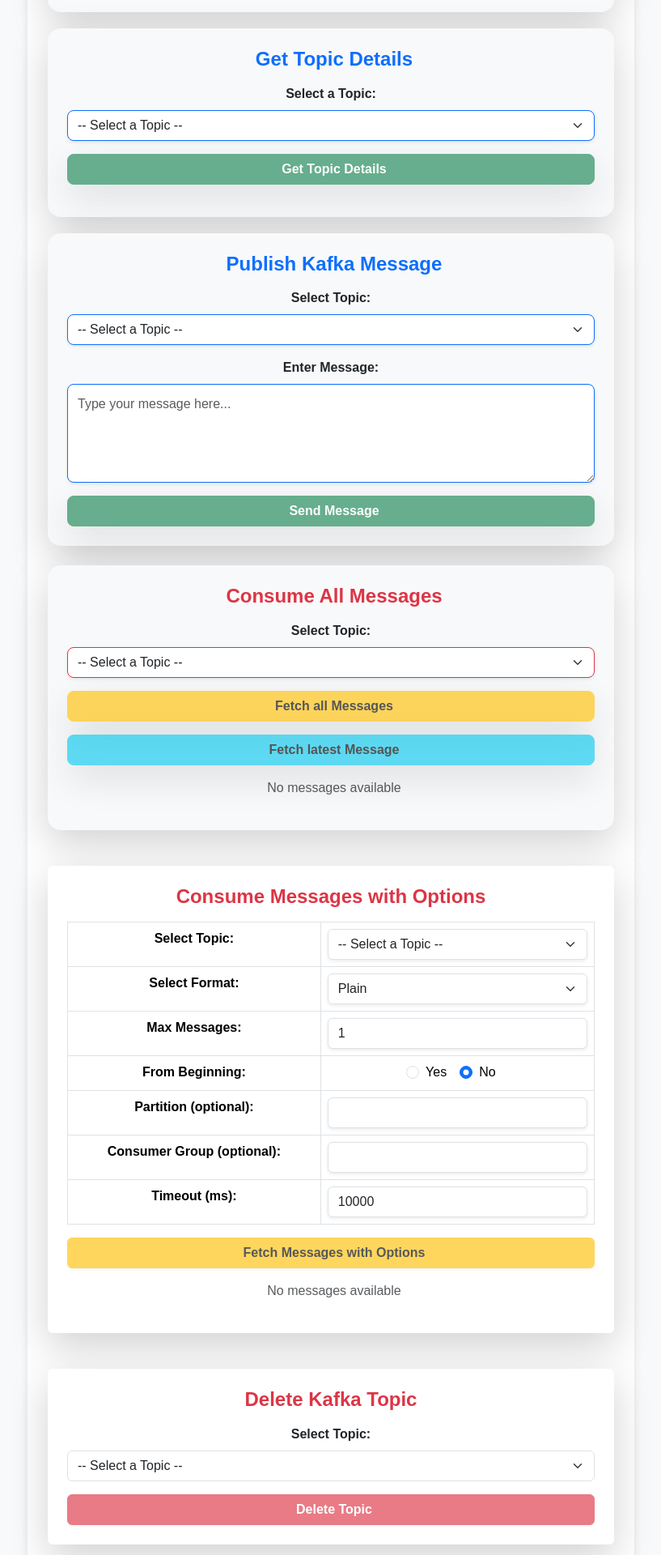
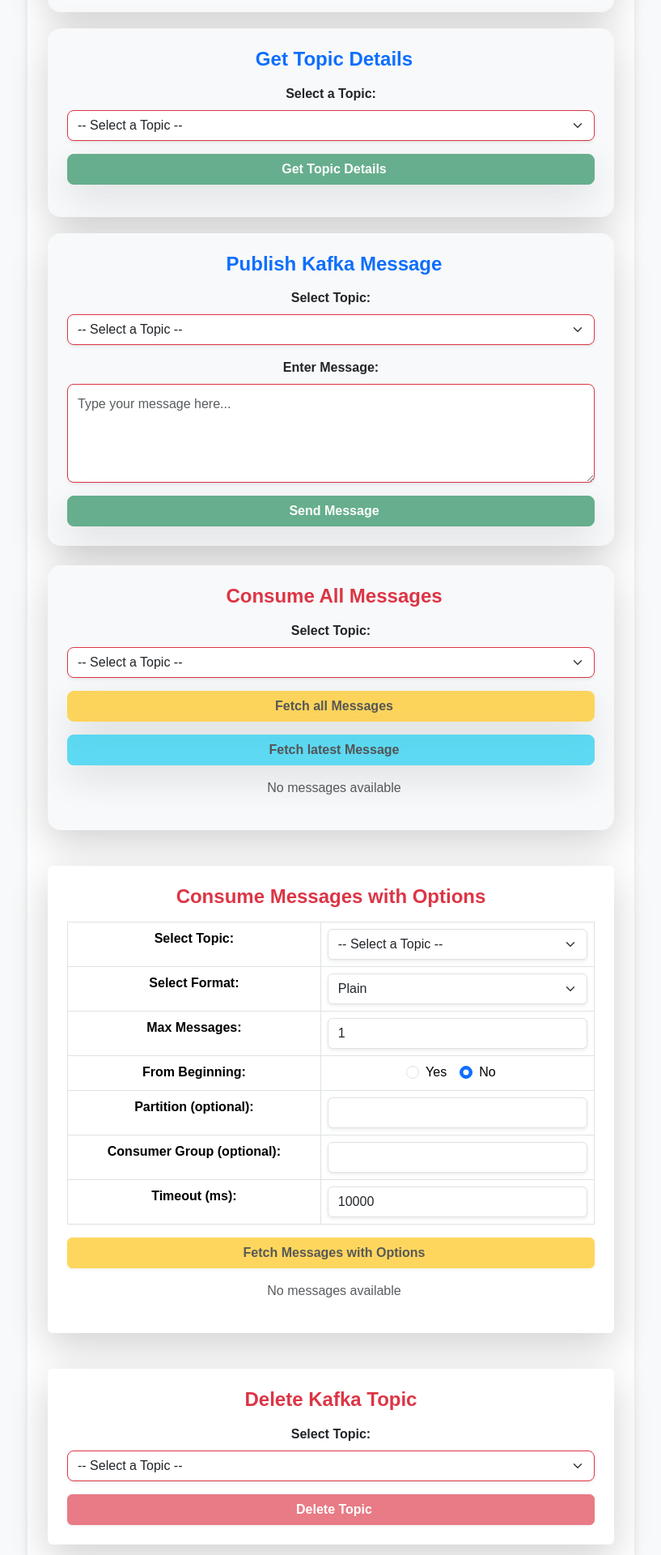
Before and after one commit to siddhantpatni0407/react-kafka-manager-ui, a React (Create React App) app: page / in a window 1280 px wide. Shown: the part 1500-3420 px from the top of the page at 81% size, without its empty margins (231-1048 px from the left). Built offline with nearby package versions, Linux system fonts and the light colour scheme.

Commit message:
enhancements in dropdown
enhancements in dropdown

```diff
--- a/src/components/KafkaControls.js
+++ b/src/components/KafkaControls.js
@@ -765,7 +765,9 @@
           </label>
           <select
             id="topic-dropdown"
-            className="form-select shadow-sm border-primary rounded-3"
+            className={`form-select shadow-sm rounded-3 ${
+              topicNameForDetails ? "border-success" : "border-danger"
+            }`}
             value={topicNameForDetails}
             onChange={(e) => setTopicNameForDetails(e.target.value)}
           >
@@ -849,7 +851,9 @@
             </label>
             <select
               id="topic-select"
-              className="form-select shadow-sm border-primary rounded-3"
+              className={`form-select shadow-sm rounded-3 ${
+                selectedTopic ? "border-success" : "border-danger"
+              }`}
               onChange={(e) => setSelectedTopic(e.target.value)}
               value={selectedTopic}
               aria-label="Select Kafka Topic"
@@ -870,7 +874,9 @@
             </label>
             <textarea
               id="message-input"
-              className="form-control shadow-sm border-primary rounded-3"
+              className={`form-control shadow-sm rounded-3 ${
+                message.trim() ? "border-success" : "border-danger"
+              }`}
               placeholder="Type your message here..."
               value={message}
               onChange={(e) => setMessage(e.target.value)}
@@ -1164,7 +1170,9 @@
           </label>
           <select
             id="delete-topic-select"
-            className="form-select"
+            className={`form-select shadow-sm rounded-3 ${
+              topicToDelete ? "border-success" : "border-danger"
+            }`}
             onChange={(e) => setTopicToDelete(e.target.value)}
             value={topicToDelete}
             aria-label="Select Kafka Topic to Delete"
```
